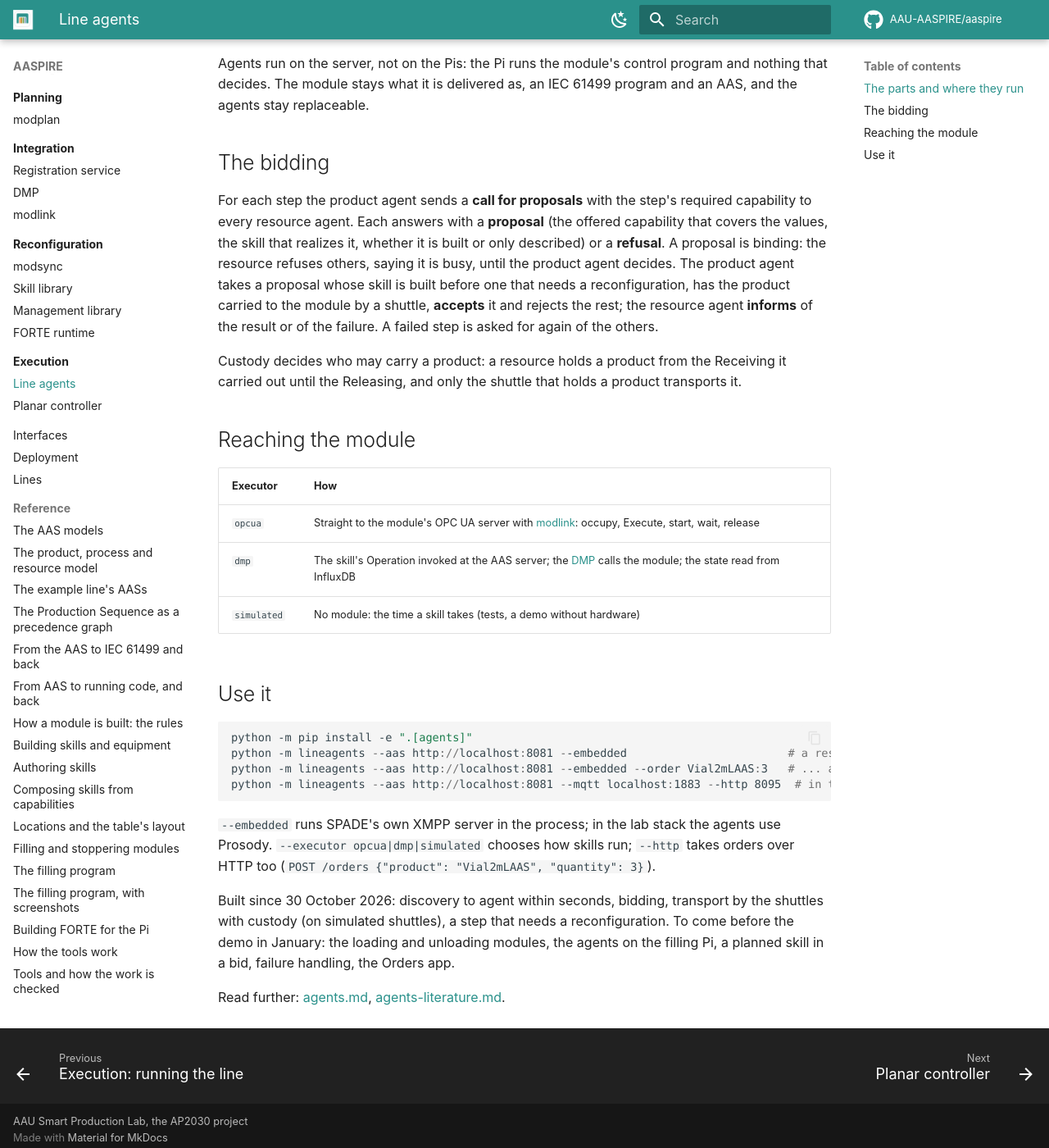
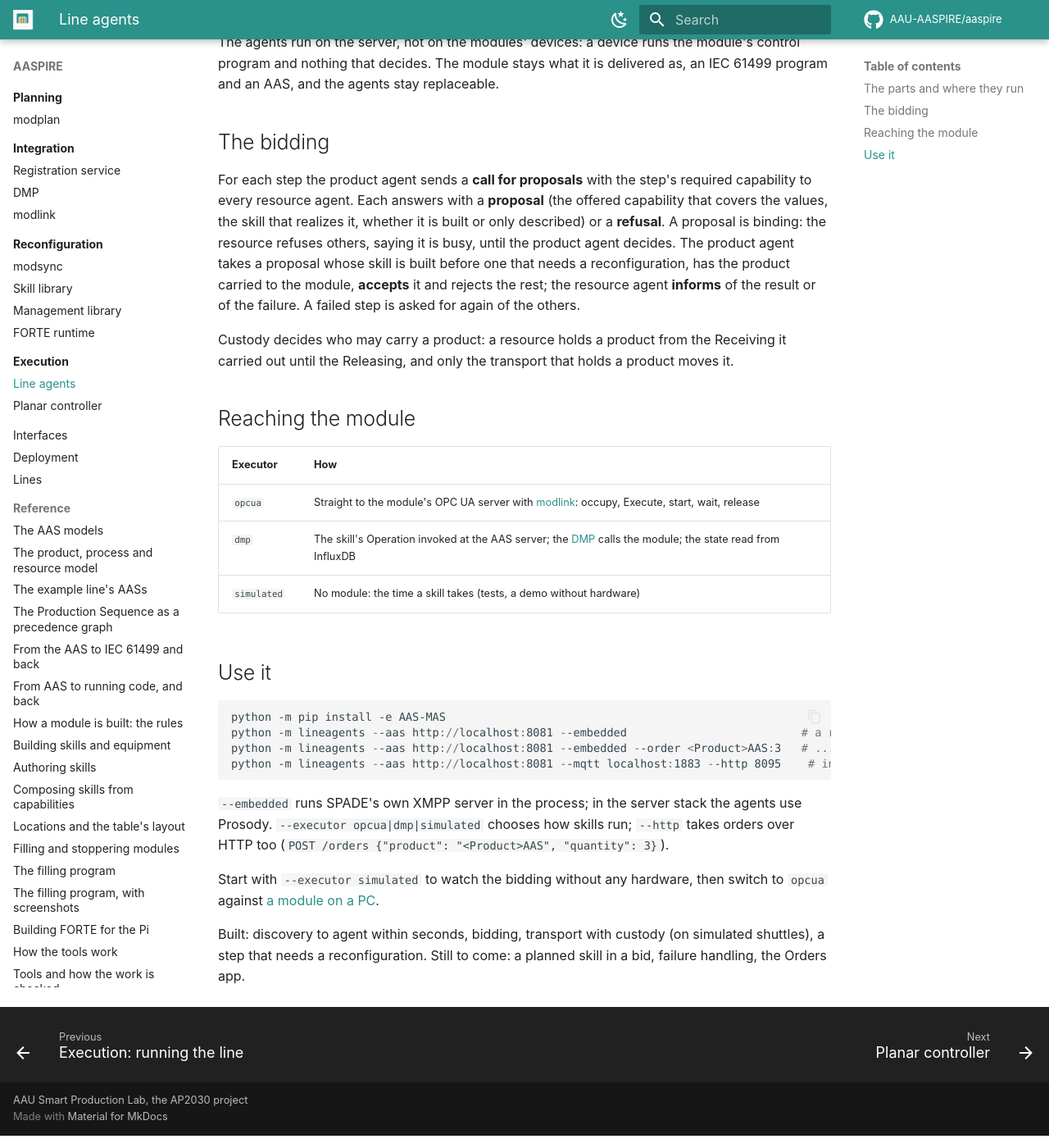
Before and after one commit to AAU-AASPIRE/aaspire, an MkDocs documentation site: the page built from docs/execution/agents.md, in a window 1280 px wide and 1400 px high, scrolled down 1427 px. Shown: the whole window at 82% size. Built offline with MkDocs 1.6.1 and Material for MkDocs 9.7.7, drawn with Linux system fonts in a browser that asks for light colours; comment, search, counter and statistics services are not loaded; some of the changed text lies outside the part shown.

Commit message:
Execution pages and figures: choose an orchestrator; wrap any machine as a module

````diff
--- a/docs/execution/agents.md
+++ b/docs/execution/agents.md
@@ -2,9 +2,9 @@
 
 <span class="pillar execution">Execution</span> `lineagents`: the multi-agent orchestrator. A product
 agent per unit ordered walks its product's recipe and asks for one step at a time; a resource agent per
-module and per shuttle bids for the steps its resource can carry out and carries out the steps it wins.
-SPADE over XMPP, speaking the I4.0 language of VDI/VDE 2193. Folder `line-agents/`; becomes the
-`lineagents` repository.
+module and per transport bids for the steps its resource can carry out and carries out the steps it
+wins. SPADE over XMPP, speaking the I4.0 language of VDI/VDE 2193. Repository
+[AAS-MAS](https://github.com/AAU-AASPIRE/AAS-MAS).
 
 <figure markdown="span">
   [![Orders starting a product agent per unit; the bidding between a product agent and the resource
@@ -18,16 +18,16 @@ SPADE over XMPP, speaking the I4.0 language of VDI/VDE 2193. Folder `line-agents
 
 | Part | Runs | Does |
 | --- | --- | --- |
-| A module | its Raspberry Pi: FORTE and the module's program | Occupation, its states, its skills over OPC UA; announces itself |
+| A module | its own controller: FORTE and the module's program | Occupation, its states, its skills over OPC UA; announces itself |
 | Its AAS | the AAS server | What it is and offers |
 | **The manager** | the server (`python -m lineagents`) | A resource agent for every module the AAS server holds, started on the server's MQTT events and stopped when the AAS goes; the order agent |
 | **The order agent** | in the manager | Takes an order (product, quantity) over XMPP or HTTP and starts a product agent per unit |
 | **A product agent** | in the manager | Walks its product's steps: calls for proposals, chooses, has the product carried to the module, reports to whoever ordered |
 | **A resource agent** | in the manager | Bids what its resource offers; creates a described skill first when its bid is accepted; runs the skill |
 
-Agents run on the server, not on the Pis: the Pi runs the module's control program and nothing that
-decides. The module stays what it is delivered as, an IEC 61499 program and an AAS, and the agents
-stay replaceable.
+The agents run on the server, not on the modules' devices: a device runs the module's control program
+and nothing that decides. The module stays what it is delivered as, an IEC 61499 program and an AAS,
+and the agents stay replaceable.
 
 ## The bidding
 
@@ -36,11 +36,11 @@ every resource agent. Each answers with a **proposal** (the offered capability t
 the skill that realizes it, whether it is built or only described) or a **refusal**. A proposal is
 binding: the resource refuses others, saying it is busy, until the product agent decides. The product
 agent takes a proposal whose skill is built before one that needs a reconfiguration, has the product
-carried to the module by a shuttle, **accepts** it and rejects the rest; the resource agent **informs**
-of the result or of the failure. A failed step is asked for again of the others.
+carried to the module, **accepts** it and rejects the rest; the resource agent **informs** of the
+result or of the failure. A failed step is asked for again of the others.
 
 Custody decides who may carry a product: a resource holds a product from the Receiving it carried out
-until the Releasing, and only the shuttle that holds a product transports it.
+until the Releasing, and only the transport that holds a product moves it.
 
 ## Reaching the module
 
@@ -53,20 +53,19 @@ until the Releasing, and only the shuttle that holds a product transports it.
 ## Use it
 
 ```powershell
-python -m pip install -e ".[agents]"
-python -m lineagents --aas http://localhost:8081 --embedded                        # a resource agent per module
-python -m lineagents --aas http://localhost:8081 --embedded --order Vial2mLAAS:3   # ... and three vials
-python -m lineagents --aas http://localhost:8081 --mqtt localhost:1883 --http 8095  # in the lab stack (Prosody)
+python -m pip install -e AAS-MAS
+python -m lineagents --aas http://localhost:8081 --embedded                          # a resource agent per module
+python -m lineagents --aas http://localhost:8081 --embedded --order <Product>AAS:3   # ... and three units
+python -m lineagents --aas http://localhost:8081 --mqtt localhost:1883 --http 8095    # in the server stack (Prosody)
 ```
 
-`--embedded` runs SPADE's own XMPP server in the process; in the lab stack the agents use Prosody.
+`--embedded` runs SPADE's own XMPP server in the process; in the server stack the agents use Prosody.
 `--executor opcua|dmp|simulated` chooses how skills run; `--http` takes orders over HTTP too
-(`POST /orders {"product": "Vial2mLAAS", "quantity": 3}`).
+(`POST /orders {"product": "<Product>AAS", "quantity": 3}`).
 
-Built since 30 October 2026: discovery to agent within seconds, bidding, transport by the shuttles with
-custody (on simulated shuttles), a step that needs a reconfiguration. To come before the demo in
-January: the loading and unloading modules, the agents on the filling Pi, a planned skill in a bid,
-failure handling, the Orders app.
+Start with `--executor simulated` to watch the bidding without any hardware, then switch to `opcua`
+against [a module on a PC](../how-to/simulation.md).
 
-Read further: [agents.md](https://github.com/AAU-AASPIRE/aaspire-internal/blob/main/docs/agents.md),
-[agents-literature.md](https://github.com/AAU-AASPIRE/aaspire-internal/blob/main/docs/agents-literature.md).
+Built: discovery to agent within seconds, bidding, transport with custody (on simulated shuttles), a
+step that needs a reconfiguration. Still to come: a planned skill in a bid, failure handling, the
+Orders app.
````
Also changed, not shown: docs/execution/index.md (+23 -17 lines), docs/execution/planar-controller.md (+12 -7 lines), docs/figures/agents.png, docs/figures/planar-controller.png.
